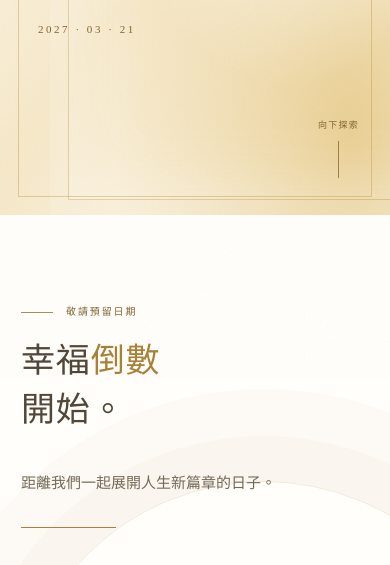
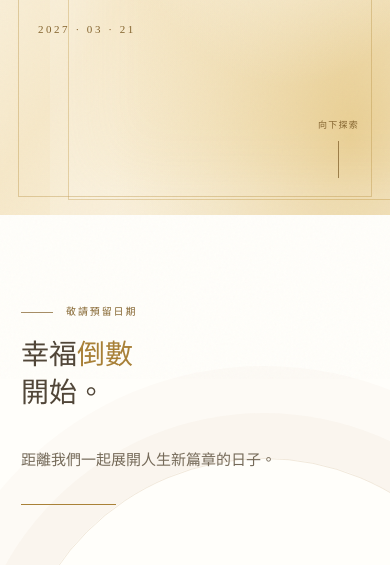
Before and after one commit to koeyringo/wedding, a plain HTML site: page index.html in a window 390 px wide. Shown: the part 465-1030 px from the top of the page. Drawn offline with nearby package versions, Linux system fonts and the light colour scheme; a web font is replaced by a local one.

Commit message:
Update index.html

```diff
--- a/index.html
+++ b/index.html
@@ -574,6 +574,24 @@
       line-height: 1.15;
     }
 
+    /* Chinese headings — prevent awkward line breaks */
+    html[lang="zh-Hant"] .section-heading {
+      max-width: none;
+      width: 100%;
+      font-size: clamp(36px, 5vw, 72px);
+      line-height: 1.35;
+      letter-spacing: 0;
+      white-space: nowrap;
+    }
+
+    /* Allow headings to wrap naturally on smaller screens */
+    @media (max-width: 767px) {
+      html[lang="zh-Hant"] .section-heading {
+        font-size: clamp(28px, 5.5vw, 42px);
+        white-space: normal;
+      }
+    }
+
   </style>
 
   <link rel="preconnect" href="https://fonts.googleapis.com">
```
